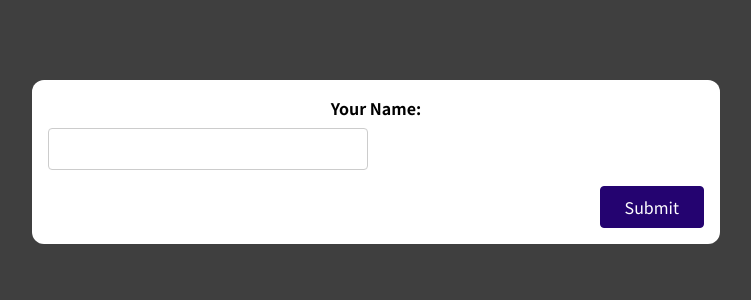
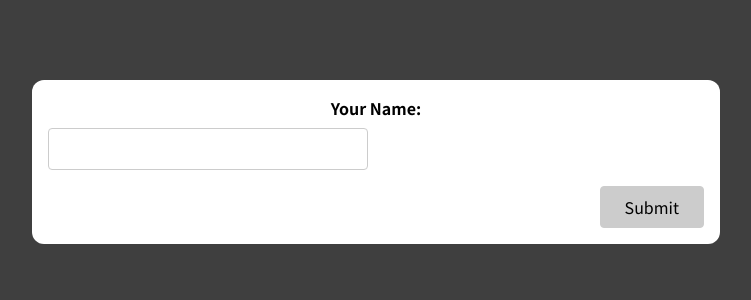
Before and after one commit to alonzojoe/react-form-handling, a React (Vite) app: page / in a window 1280 px wide. Shown: the top 300 px of the page, without its empty margins (264-1015 px from the left). Built offline with nearby package versions, Linux system fonts and the light colour scheme.

Commit message:
started creating custom hook to validate input

```diff
--- a/src/components/SampleInput.jsx
+++ b/src/components/SampleInput.jsx
@@ -4,8 +4,17 @@ const SimpleInput = (props) => {
   const [enteredName, setEnteredName] = useState("");
   const [inputTouch, setInputTouch] = useState(false);
 
+
   const isValid = enteredName.trim() !== "";
   const enteredNameValid = !isValid && inputTouch;
+
+  let formIsvalid = false;
+
+  if (isValid) {
+    formIsvalid = true;
+  } else {
+    formIsvalid = false;
+  }
 
   const changeHandler = (e) => {
     const { value } = e.target;
@@ -58,7 +67,7 @@ const SimpleInput = (props) => {
       </div>
 
       <div className="form-actions">
-        <button>Submit</button>
+        <button disabled={!formIsvalid}>Submit</button>
       </div>
     </form>
   );
--- a/src/index.css
+++ b/src/index.css
@@ -79,6 +79,13 @@ button:active {
   border-color: #33059e;
 }
 
+button:disabled{
+  background-color: #ccc;
+  border-color: #ccc;
+  color: #000;
+  cursor: not-allowed;
+}
+
 .form-actions {
   text-align: right;
 }
```
Also changed, not shown: src/hooks/use-input.js (added, +16 -0 lines).
